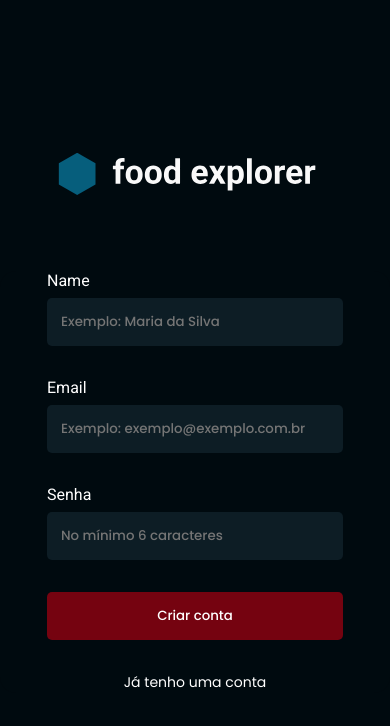
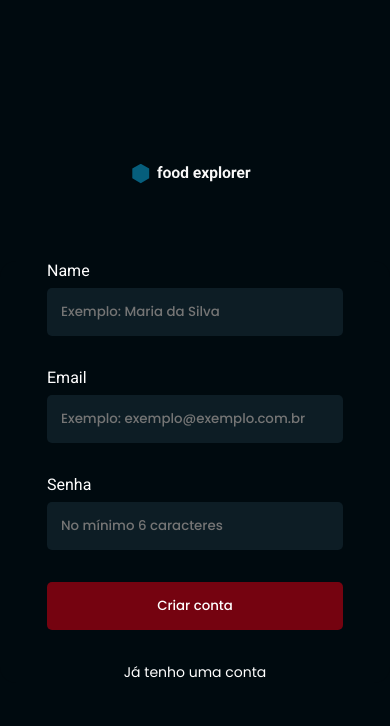
Before and after one commit to Caiobaldudev/food-explorer, a React (Vite) app: page /signup in a window 390 px wide. Shown: the top 726 px of the page. Built offline with nearby package versions, Linux system fonts and the light colour scheme.

Commit message:
feat: header responsivity (mobile)

```diff
--- a/src/components/AdminLogoSvg/AdminLogoSvg.jsx
+++ b/src/components/AdminLogoSvg/AdminLogoSvg.jsx
@@ -4,6 +4,16 @@ import styled from "styled-components";
 const StyledSVG = styled.svg`
   width: ${({ width }) => width || "100%"};
   height: ${({ height }) => height || "auto"};
+
+  @media (max-width: 768px) {
+    width: 224px;
+    height: 44px;
+  }
+
+  @media (max-width: 600px) {
+    width: 128px;
+    height: 25px;
+  }
 `;
 
 const AdminLogoSvg = ({ imgColor = "#065E7C", tColor, width, height }) => {
--- /dev/null
+++ b/src/components/Header/Hamburguer/Hamburguer.jsx
@@ -0,0 +1,82 @@
+import { Link, useNavigate } from "react-router-dom";
+import { Container, MenuMobile } from "./style";
+import { HiOutlineMenu, HiOutlineX } from "react-icons/hi";
+import { useAuth } from "../../../hooks/auth";
+import { USER_ROLE } from "../../../utils/roles";
+
+export function Hamburguer({ setMenuOpen, isOpen = false }) {
+  const { signOut, user } = useAuth();
+  const navigate = useNavigate();
+
+  const isAdmin = () => {
+    return user.role === USER_ROLE.ADMIN;
+  };
+
+  function handleMenuOpen(isMenuOpen) {
+    if (isMenuOpen) {
+      setMenuOpen(true);
+      activateBodyScroll(false);
+    } else {
+      setMenuOpen(false);
+      activateBodyScroll(true);
+    }
+  }
+
+  function activateBodyScroll(active) {
+    const body = document.body;
+    if (active) {
+      body.style.overflow = "auto";
+    } else {
+      body.style.overflow = "hidden";
+    }
+  }
+
+  const handleNewDishClick = () => {
+    handleMenuOpen(false);
+    navigate("/dishes/");
+  };
+
+  const handleSignOut = () => {
+    signOut();
+    if (location.pathname === "/dishes/") {
+      navigate("/");
+    }
+    handleMenuOpen(false);
+  };
+
+  return (
+    <Container>
+      <MenuMobile onClick={() => handleMenuOpen(true)}>
+        <HiOutlineMenu />
+      </MenuMobile>
+
+      <div className={`menu ${isOpen ? 'open' : ''}`}>
+        <div className="header__menu">
+          <button onClick={() => handleMenuOpen(false)}>
+            <HiOutlineX size={24} />
+          </button>
+          <span>Menu</span>
+        </div>
+        <div className="content__menu">
+          <label>
+            <input
+              type="search"
+              placeholder="Busque por pratos ou ingredientes"
+            />
+          </label>
+          <div className="menu__options">
+            {isAdmin ? (
+              <button onClick={handleNewDishClick}>
+                Novo prato <div className="line"></div>
+              </button>
+            ) : (
+              ""
+            )}
+            <button onClick={handleSignOut}>Sair</button>
+          </div>
+          <div className="line"></div>
+        </div>
+      </div>
+    </Container>
+  );
+}
--- /dev/null
+++ b/src/components/Header/Hamburguer/style.js
@@ -0,0 +1,95 @@
+import styled from "styled-components";
+
+export const Container = styled.div`
+  .menu {
+    display: flex;
+    flex-direction: column;
+    align-items: center;
+    background-color: ${({ theme }) => theme.COLORS.DARK_400};
+    inset: 0;
+    position: absolute;
+    z-index: 9999;
+    transform: translateX(-100%); /* Começa fora da tela */
+    transition: transform 0.3s ease; /* Animação suave */
+
+    &.open {
+      transform: translateX(0); /* Move para dentro da tela */
+    }
+
+    .header__menu {
+      display: flex;
+      align-items: center;
+      gap: 1rem;
+      background-color: ${({ theme }) => theme.COLORS.DARK_900};
+      width: 100%;
+      height: 11.4rem;
+      padding-left: 2.8rem;
+    }
+
+    & span {
+      font-family: ${({ theme }) => theme.FONTS.Primary};
+      font-size: 2.1rem;
+      line-height: 0;
+    }
+
+    & button {
+      color: ${({ theme }) => theme.COLORS.LIGHT_100};
+      line-height: 0;
+    }
+  }
+
+  .content__menu {
+    flex: 1;
+    width: 100%;
+    padding: 0rem 2.8rem;
+    & input {
+      margin-top: 3.6rem;
+      width: 100%;
+      padding: 1.6rem 0rem 1.6rem 5.2rem;
+      background: url(../src/assets/VectorSearch.svg) no-repeat;
+      background-position: 16px 50%;
+      font-size: 1.6rem;
+      background-color: ${({ theme }) => theme.COLORS.DARK_900};
+      color: ${({ theme }) => theme.COLORS.LIGHT_100};
+      text-align: center;
+      margin-bottom: 4.6rem;
+    }
+
+    .menu__options {
+      display: flex;
+      flex-direction: column;
+      align-items: start;
+      gap: 3rem;
+
+      button {
+        font-family: ${({ theme }) => theme.FONTS.Primary};
+        font-weight: 400;
+        font-size: 2.4rem;
+        width: 100%;
+        text-align: start;
+        line-height: 1;
+      }
+    }
+
+    .line {
+      padding-top: 3rem;
+      opacity: 0.1;
+      border-bottom: 1px white solid;
+    }
+  }
+`;
+
+export const MenuMobile = styled.button`
+  > svg {
+    color: ${({ theme }) => theme.COLORS.LIGHT_100};
+    font-size: 2.6rem;
+  }
+
+  @media (max-width: 2560px) {
+    display: none;
+  }
+
+  @media (max-width: 768px) {
+    display: block;
+  }
+`;
--- a/src/components/Header/style.js
+++ b/src/components/Header/style.js
@@ -14,6 +14,41 @@ export const Container = styled.div`
     margin-top: 0;
     background-image: url("../../assets/search.png") no-repeat;
   }
+
+  .final {
+    display: flex;
+    align-items: center;
+    gap: 3.2rem;
+    white-space: nowrap;
+    button:first-child {
+      width: 100%;
+      font-family: ${({ theme }) => theme.FONTS.Primary};
+      background-color: ${({ theme }) => theme.COLORS.TOMATO_100};
+      color: ${({ theme }) => theme.COLORS.LIGHT_100};
+      border: 0;
+      padding: 1.2rem 6.8rem;
+      &:disabled {
+        opacity: 0.5;
+      }
+    }
+  }
+
+  @media (max-width: 1024px) {
+    #search {
+      padding: 1.6rem 4rem;
+    }
+  }
+
+  @media (max-width: 768px) {
+    width: 100%;
+    height: 11.4rem;
+    padding: 0 2.8rem;
+    display: flex;
+    justify-content: space-between;
+    .final {
+      display: none;
+    }
+  }
 `;
 
 export const InputWrapper = styled.div`
@@ -27,6 +62,47 @@ export const InputWrapper = styled.div`
     height: 2rem;
     margin: 1.4rem 10.1rem;
   }
+
+  @media (max-width: 1024px) {
+    img {
+      position: absolute;
+      width: 2rem;
+      height: 2rem;
+      margin: 1.4rem 1.1rem;
+    }
+  }
+
+  @media (max-width: 768px) {
+    display: none;
+  }
+`;
+
+export const MobileReceipt = styled.button`
+  > svg {
+    color: ${({ theme }) => theme.COLORS.LIGHT_100};
+    font-size: 2.6rem;
+    position: relative;
+  }
+
+  > span {
+    position: absolute;
+    color: white;
+    padding-top: 0.2rem;
+    background-color: ${({ theme }) => theme.COLORS.TOMATO_100};
+    border-radius: 50%;
+    height: 2rem;
+    width: 2rem;
+    z-index: 1;
+    margin: -0.6rem 1.3rem 2rem;
+  }
+
+  @media (max-width: 2560px) {
+    display: none;
+  }
+
+  @media (max-width: 768px) {
+    display: block;
+  }
 `;
 
 export const Logout = styled.button`
@@ -36,7 +112,7 @@ export const Logout = styled.button`
     margin-top: 0.5rem;
   }
 
-  @media (max-width: 500px) {
+  @media (max-width: 768px) {
     display: none;
   }
 `;
--- a/src/components/LogoSvg/LogoSvg.jsx
+++ b/src/components/LogoSvg/LogoSvg.jsx
@@ -1,23 +1,29 @@
 import React from "react";
-import styled from 'styled-components';
+import styled from "styled-components";
 
 const StyledSVG = styled.svg`
-  width: ${({ width }) => width || '100%'};
-  height: ${({ height }) => height || 'auto'};
+  width: ${({ width }) => width || "100%"};
+  height: ${({ height }) => height || "auto"};
+
   @media (max-width: 768px) {
-    width: 278px;
+    width: 224px;
     height: 44px;
+  }
+
+  @media (max-width: 600px) {
+    width: 128px;
+    height: 25px;
   }
 `;
 
-const CustomLogoSvg = ({imgColor = "#065E7C", tColor, width, height}) => {
+const CustomLogoSvg = ({ imgColor = "#065E7C", tColor, width, height }) => {
   return (
     <StyledSVG
-    width={width}
-    height={height}
-    viewBox="0 0 197 31"
-    fill="none"
-    xmlns="http://www.w3.org/2000/svg"
+      width={width}
+      height={height}
+      viewBox="0 0 197 31"
+      fill="none"
+      xmlns="http://www.w3.org/2000/svg"
     >
       <g clipPath="url(#clip0_5_2895)">
         <path
@@ -36,7 +42,6 @@ const CustomLogoSvg = ({imgColor = "#065E7C", tColor, width, height}) => {
             height={height}
             fill={tColor}
             transform="translate(0 0.366394)"
-
           />
         </clipPath>
       </defs>
--- a/src/components/OrderButton/OrderButton.jsx
+++ b/src/components/OrderButton/OrderButton.jsx
@@ -1,41 +1,13 @@
-import React from "react";
-//navigate
-import { useNavigate } from "react-router-dom";
-// auth
-import { USER_ROLE } from "../../utils/roles";
-import { useAuth } from "../../hooks/auth";
-//style/icons
-import { OButton } from "./style";
+import { Container } from "./style";
 import { PiReceipt } from "react-icons/pi";
 
-const OrderButton = ({ height, width, ...props }) => {
-  const { user } = useAuth();
-  const navigate = useNavigate();
-
-  const isAdmin = user.role === USER_ROLE.ADMIN;
-
-  const handleNewDishClick = () => {
-    navigate("/dishes/");
-  };
-
+export function OrderButton() {
   return (
-    <OButton
-      height={height}
-      width={width}
-      onClick={isAdmin ? handleNewDishClick : null}
-    >
-      {isAdmin ? (
-        <p>Novo prato</p>
-      ) : (
-        <>
-          <PiReceipt />
-          <p>
-            Pedidos <span className="count">(0)</span>
-          </p>
-        </>
-      )}
-    </OButton>
+    <Container type="button">
+      <PiReceipt />
+      <p>
+        Pedidos <span className="count">(0)</span>
+      </p>
+    </Container>
   );
-};
-
-export default OrderButton;
+}
--- a/src/components/OrderButton/style.js
+++ b/src/components/OrderButton/style.js
@@ -1,23 +1,19 @@
 import styled from "styled-components";
 
-export const OButton = styled.button`
-  width: ${({ width }) => width || "100%"};
-  height: ${({ height }) => height || "auto"};
+export const Container = styled.button`
+  padding: 1.2rem 4.6rem;
+  background-color: ${({ theme }) => theme.COLORS.TOMATO_100};
+  border: none;
+  display: flex;
   color: ${({ theme }) => theme.COLORS.LIGHT_100};
-  background-color: ${({ theme }) => theme.COLORS.TOMATO_100};
-  display: flex;
   align-items: center;
-  justify-content: center;
-  p {
-    font-family: ${({ theme }) => theme.FONTS.Primary};
-    font-weight: 400;
-  }
+
   > svg {
     margin-right: 0.8rem;
     font-size: 2.6rem;
   }
 
-  @media (max-width: 700px) {
+  @media (max-width: 768px) {
     display: none;
   }
 `;
```
Also changed, not shown: src/components/Header/Header.jsx (+32 -7 lines).
